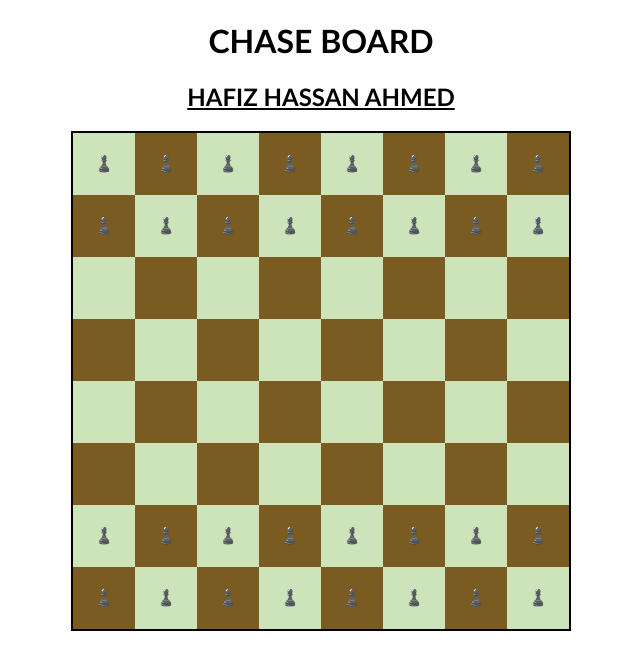
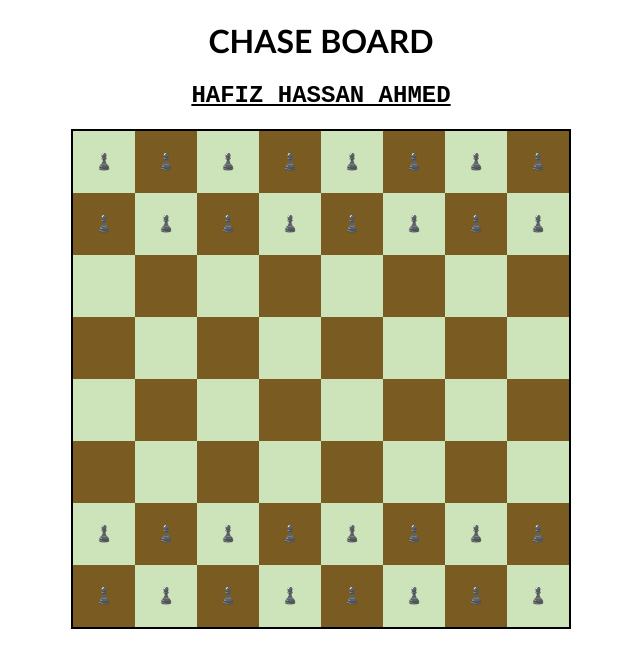
Before and after one commit to hassanahmed1234/chess-board, a plain HTML site: page index.html in a window 1280 px wide. Shown: the whole page, without its empty margins (319-959 px from the left). Drawn offline with Linux system fonts and the light colour scheme; a web font is replaced by a local one.

Commit message:
second commit

```diff
--- a/index.html
+++ b/index.html
@@ -13,7 +13,7 @@
 </head>
 <body>
     <h1>CHASE BOARD</h1>
-    <h2 style="text-align: center; font-family: ;"><u>HAFIZ HASSAN AHMED</u></h2>
+    <h2 style="text-align: center; font-family: 'Courier New', Courier, monospace ;"><u>HAFIZ HASSAN AHMED</u></h2>
  <table class="table" >
     <tr class="tr">
         <td class="black">♟️</td>
```
